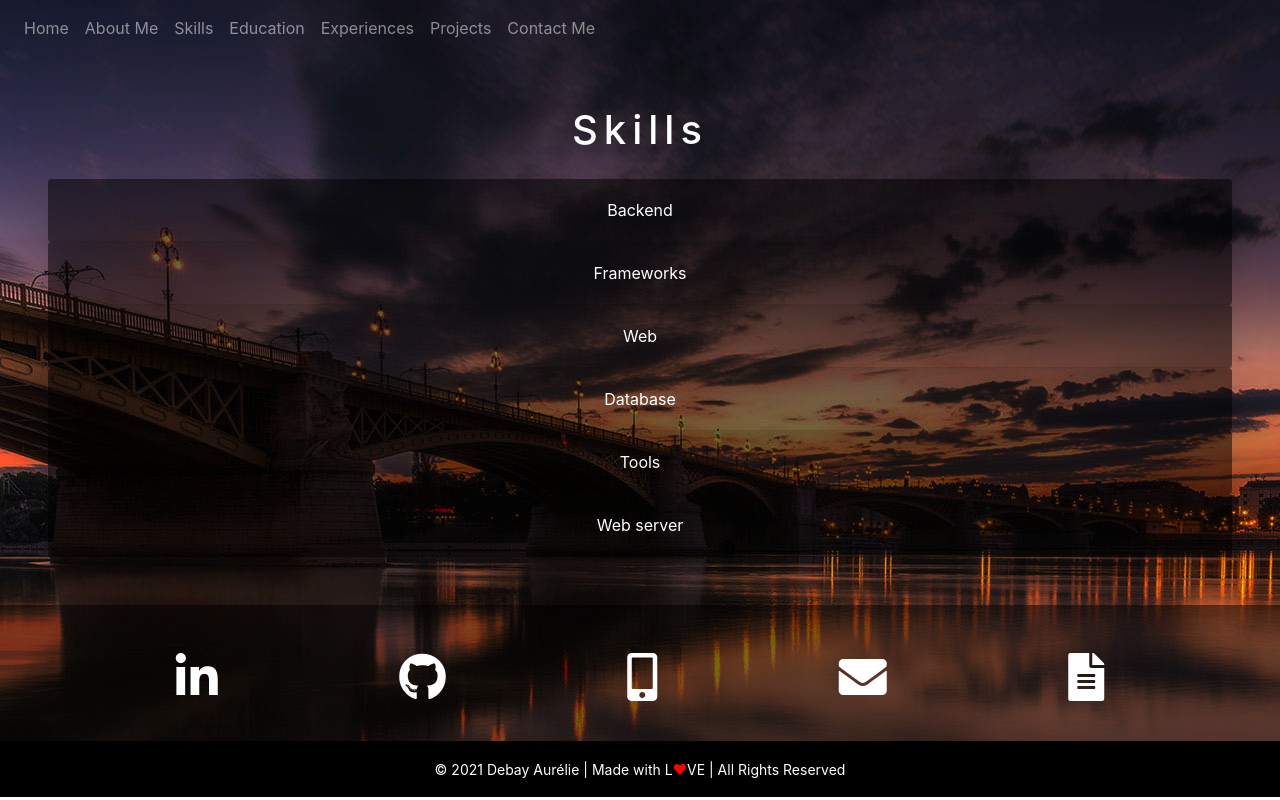
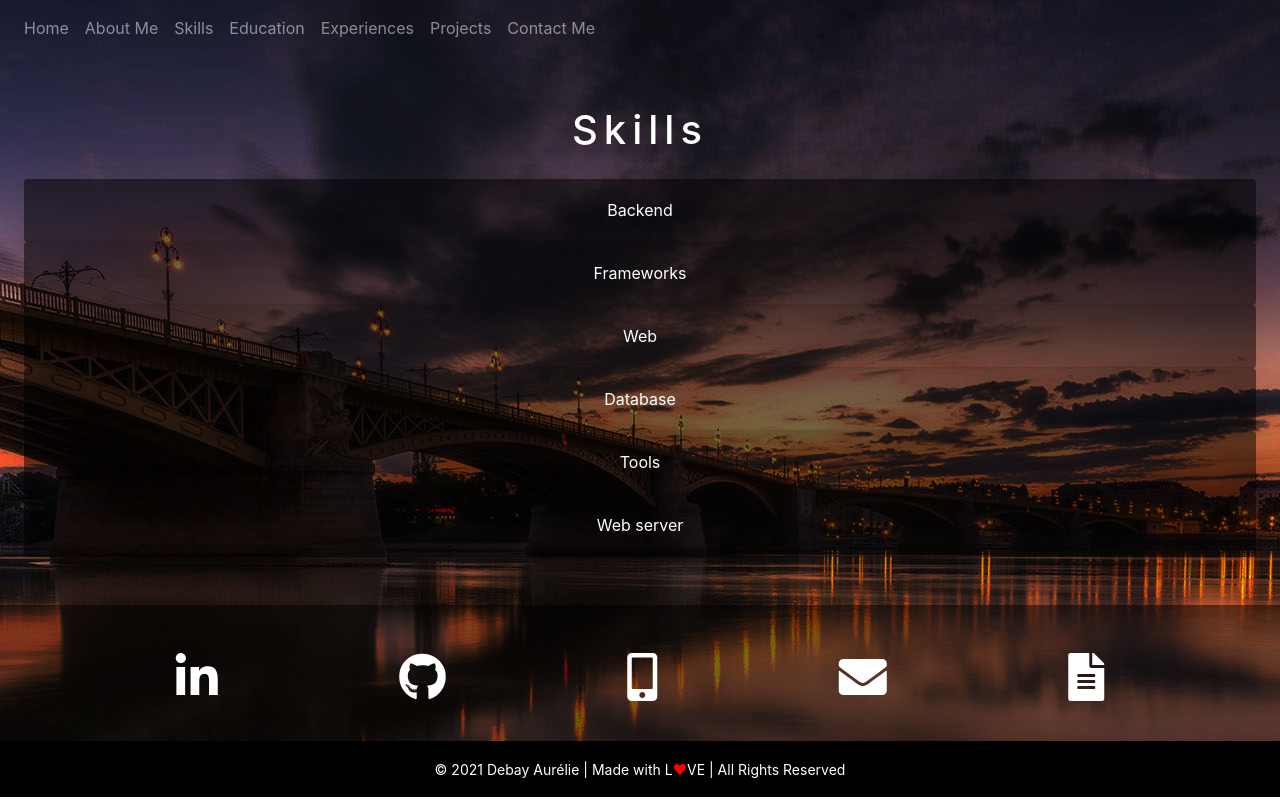
Before and after one commit to Aurelie2b/ResumeReact, a React (Create React App) app: page /#/Skills in a window 1280 px wide. Built offline with nearby package versions, Linux system fonts and the light colour scheme.

Commit message:
resolved problem navbar close onClick problem in build

```diff
--- a/src/Components/Header/Header.js
+++ b/src/Components/Header/Header.js
@@ -1,5 +1,6 @@
 import React, { Component } from 'react'
 import { Link } from 'react-router-dom'
+import $ from 'jquery'
 
 export default class Header extends Component {
 
@@ -14,6 +15,9 @@ export default class Header extends Component {
     }
 
     componentDidMount() {
+        $('.navbar-nav>li>a').on('click', function(){
+            $('.navbar-collapse').collapse('hide');
+        });
         this.listener = document.addEventListener("scroll", e => {
           var scrolled = document.scrollingElement.scrollTop;
           if (scrolled >= 100) {
@@ -32,11 +36,10 @@ export default class Header extends Component {
     document.removeEventListener("scroll", this.listener);
     }
 
-    render() {
-
-        return (
 
 
+    render() {
+        return (
         <nav className="navbar navbar-expand-lg navbar-dark sticky-top"
             style={{
                 backgroundColor: this.state.status === "top" ? "transparent" : "black",
--- a/src/Components/Skills/Dropdown.js
+++ b/src/Components/Skills/Dropdown.js
@@ -10,7 +10,7 @@ export default class Dropdown extends Component {
                 {value =>{ return (
                     <React.Fragment>
                         <h1 className="section-header text-white">Skills</h1>
-                        <div className='Container mx-5 mb-5'>
+                        <div className='Container m-4 mb-5'>
                             {value.dataSkills.map(skill =>(
                                 <Skills
                                 key={skill.id}
```
Also changed, not shown: 11 other files (tests, documents, lock files or other folders).
